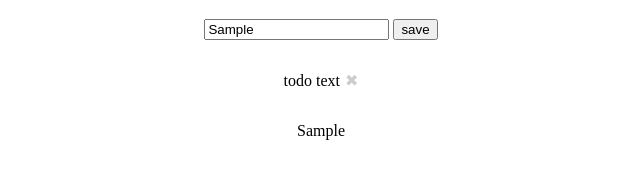
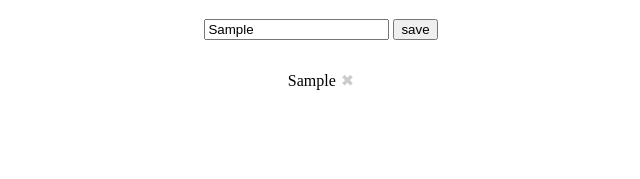
Before and after one commit to ahrjarrett/todo-functional, a website: page public/index.html in a window 1280 px wide. Both pictures are taken after typing "Sample" into the empty fields and a click on the button "save". Shown: the part 149-328 px from the top of the page, 319-959 px from the left. Drawn offline with Linux system fonts and the light colour scheme.

Commit message:
add uuid to todo and delete-todo, next make delete-todo delete todo

```diff
--- a/public/css/main.css
+++ b/public/css/main.css
@@ -21,6 +21,6 @@ a {
   align-items: center;
 }
 
-.deleteTodo {
+.delete-todo {
   padding-left: 5px;
 }
--- a/public/index.html
+++ b/public/index.html
@@ -16,10 +16,12 @@
 
   <div id='todos'>
 
+    <!--
     <div class='todo'>
       <p> todo text </p>
-      <div class='deleteTodo'><a href='#'>&#10006;</a></div>
+      <div class='delete-todo'><a href='#'>&#10006;</a></div>
     </div>
+    -->
 
   </div>
 
--- /dev/null
+++ b/public/js/assignId.js
@@ -0,0 +1,7 @@
+const inc = require('./internal/_inc')
+
+module.exports = function assignId(node, state) {
+  const uuid = inc(state)
+  const namespace = node.classList.item(0)
+  node.id = namespace + '-' + uuid
+}
--- a/public/js/bundle.js
+++ b/public/js/bundle.js
@@ -1,42 +1,61 @@
 (function e(t,n,r){function s(o,u){if(!n[o]){if(!t[o]){var a=typeof require=="function"&&require;if(!u&&a)return a(o,!0);if(i)return i(o,!0);var f=new Error("Cannot find module '"+o+"'");throw f.code="MODULE_NOT_FOUND",f}var l=n[o]={exports:{}};t[o][0].call(l.exports,function(e){var n=t[o][1][e];return s(n?n:e)},l,l.exports,e,t,n,r)}return n[o].exports}var i=typeof require=="function"&&require;for(var o=0;o<r.length;o++)s(r[o]);return s})({1:[function(require,module,exports){
+const inc = require('./internal/_inc')
+
+module.exports = function assignId(node, state) {
+  const uuid = inc(state)
+  const namespace = node.classList.item(0)
+  node.id = namespace + '-' + uuid
+}
+
+},{"./internal/_inc":3}],2:[function(require,module,exports){
 ;(function() {
-
 'use strict'
 
-// Functions
-const _ = require('./utils.js')
-const inc = (state) => state + 1
-const assignId = (node, state) => {
-  const uuid = inc(state)
-  node.id = uuid
-}
+// helper functions
+const assignId = require('./assignId')
+const deleteTodo = () => {}
 
-// DOM
+// DOM nodes
 const saveTodo = document.getElementById('save-todo')
 const todos = document.getElementById('todos')
-let newTodo = document.getElementById('new-todo')
+const newTodo = document.getElementById('new-todo')
 
-// Initializing
 let counter = 0
-
-const testEl = document.querySelector('.wrapper')
 
 saveTodo.addEventListener('click', (e) => {
   e.preventDefault()
   const todoValue = newTodo.value || ''
 
-  const todo = document.createElement('p')
+  const todo = document.createElement('div')
+  const todoText = todo.appendChild(document.createElement('p'))
+  todoText.innerHTML = todoValue
+
+  const deleteBtn = todo.appendChild(document.createElement('a'))
+  todo.classList.add('todo')
+  deleteBtn.innerHTML = '&#10006;'
+  deleteBtn.classList.add('delete-todo')
+  deleteBtn.href = '#'
+
+  // this is brittle, using counter then not incrementing it. rm side-effects
+  assignId(deleteBtn, counter)
+  assignId(todo, counter++)
+
   todos.appendChild(todo)
-  todo.innerHTML = todoValue
 
-  assignId(todo, counter + 1)
+  deleteBtn.addEventListener('click', (e) => {
+    e.preventDefault()
+
+
+  })
+
 })
 
 
 
 }())
 
-},{"./utils.js":2}],2:[function(require,module,exports){
-module.exports = 'testing'
+},{"./assignId":1}],3:[function(require,module,exports){
+// inc : Number -> Number
+module.exports = (state) => state + 1
 
-},{}]},{},[1]);
+},{}]},{},[2]);
--- /dev/null
+++ b/public/js/internal/_inc.js
@@ -0,0 +1,2 @@
+// inc : Number -> Number
+module.exports = (state) => state + 1
--- a/public/js/utils.js
+++ /dev/null
@@ -1 +0,0 @@
-module.exports = 'testing'
```
Also changed, not shown: public/js/index.js (+25 -18 lines).
